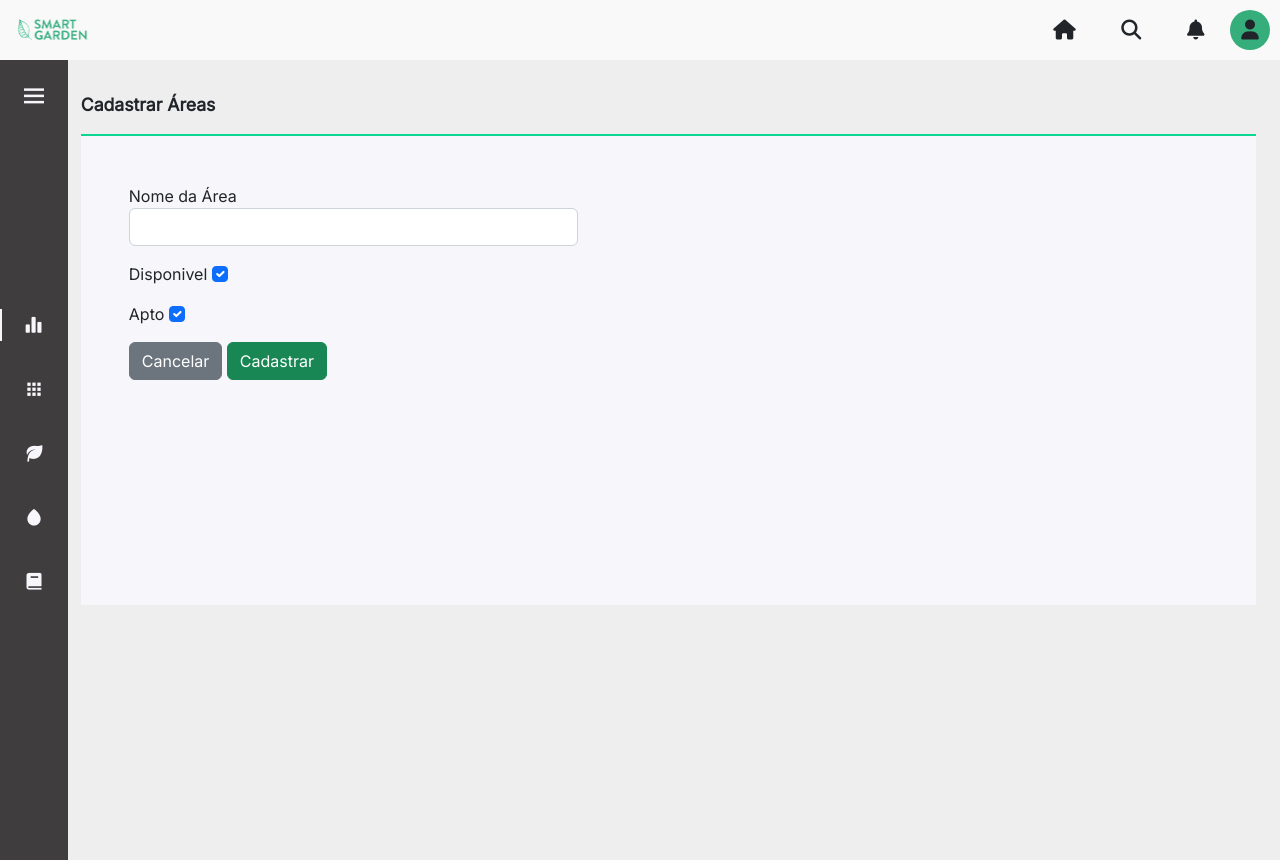
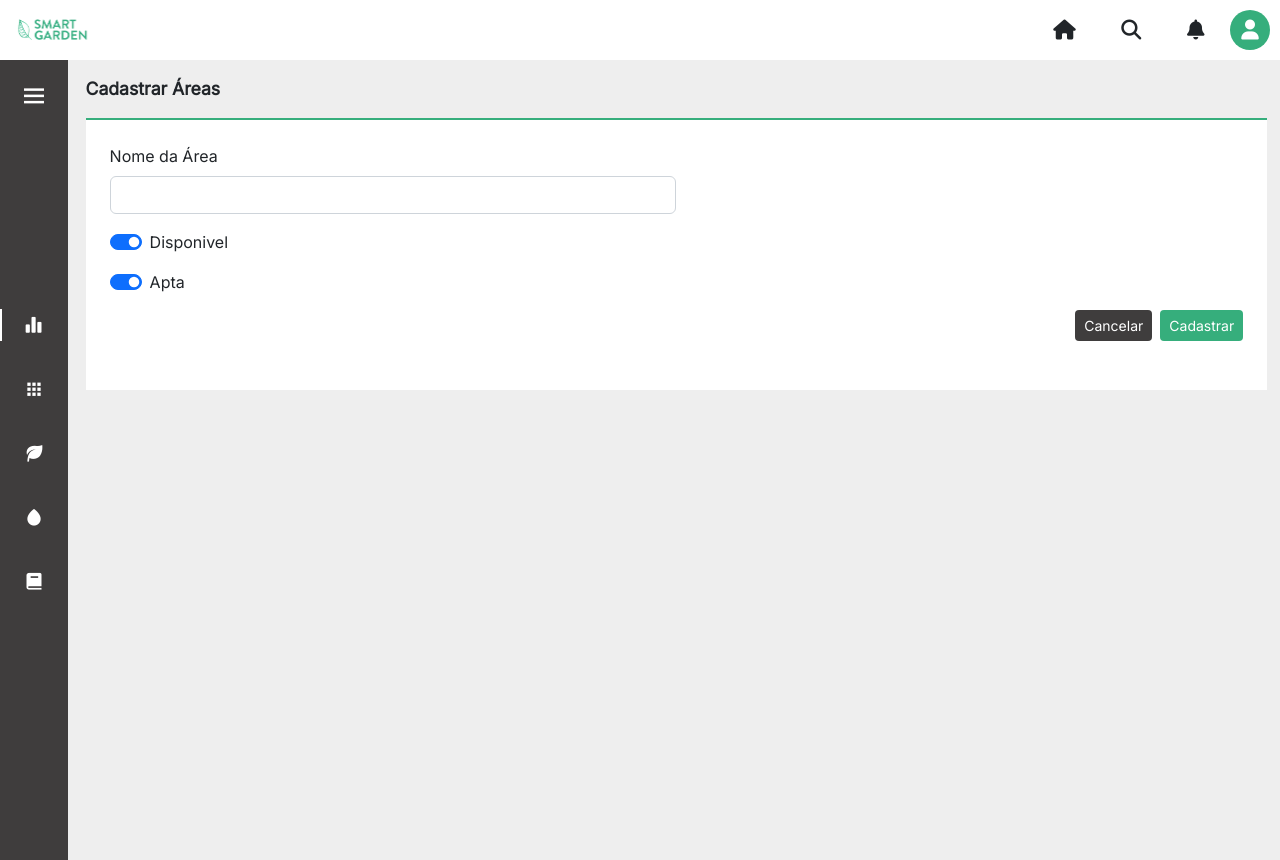
Before and after one commit to ViviFerreira/projeto_web_smartgarden, a Django app: template templates/cadastrar_areas.html in a window 1280 px wide. Run offline with Django 4.2, Linux system fonts and the light colour scheme; the template is opened without the code that fills it: values named after a table or form of the project are taken from there, others are empty; some libraries are stand-ins or nearby versions.

Commit message:
Melhorando o formulário de cadastro de áreas

```diff
--- a/core/models.py
+++ b/core/models.py
@@ -11,7 +11,7 @@ class Categoria(models.Model):
 class AreaCultivo(models.Model):
     nome = models.CharField(max_length=100)
     disponivel = models.BooleanField(blank=False, null=False, default=True)
-    apto = models.BooleanField(blank=False, null=False, default=True)
+    apta = models.BooleanField(blank=False, null=False, default=True)
     def __str__(self):
         return self.nome
 
--- a/core/urls.py
+++ b/core/urls.py
@@ -7,5 +7,5 @@ urlpatterns = [
     path('', views.home, name='home'),
     path('inicio/', views.inicio, name='inicio'),
     path('areas/', views.areas, name='areas'),
-    path('cadastrar_areas/', views.cadastrar_areas, name='cadastrar_areas')
+    path('areas/cadastrar_areas/', views.cadastrar_areas, name='cadastrar_areas')
 ]
--- a/static/css/forms.css
+++ b/static/css/forms.css
@@ -1,6 +1,20 @@
 .container_forms {
-	width: 98%;
-	height: 60%;
-	border-top: 2px solid var(--green-primary);
+	padding: 1.5rem;
+	padding-bottom: 5rem;
+	margin: 0 auto;
+	border-top: 2px solid var(--green-secondary);
 	background-color: var(--white-color);
 }
+
+.btn_cancelar {
+	background-color: var(--gray-dark);
+	color: var(--white-color);
+	float: right;
+}
+
+.btn_salvar {
+	background-color: var(--green-secondary);
+	color: var(--white-color);
+	float: right;
+	margin-left: 0.5rem;
+}
--- a/static/css/global.css
+++ b/static/css/global.css
@@ -10,7 +10,8 @@
 	--nav-width: 68px;
 	--gray-dark: #3f3d3d;
 	--green-primary: #0bd692;
-	--white-color: #f7f6fb;
+	--green-secondary: #36ae7c;
+	--white-color: #ffffff;
 	--light-color: #eeeeee;
 	--body-font: 'Inter', sans-serif;
 	--title-font: 'Roboto' sans-serif;
@@ -33,7 +34,6 @@ body {
 }
 
 .title-page {
-	padding-top: 1rem;
 	font-family: var(--title-font);
 	font-weight: 700;
 	font-size: 1.1rem;
--- a/static/css/layout.css
+++ b/static/css/layout.css
@@ -17,13 +17,14 @@ main {
 	position: relative;
 	transition: 0.5s;
 	padding-top: 1rem;
-	padding-left: calc(var(--nav-width) + 1%);
+	padding-left: calc(var(--nav-width) + 1.1rem);
+	padding-right: 1%;
 	background-color: var(--light-color);
 	max-width: 100vw;
 }
 
 .main-ml {
-	padding-left: calc(var(--nav-width) + 1% + 156px);
+	padding-left: calc(var(--nav-width) + 1.1rem + 156px);
 }
 
 aside {
--- a/static/css/layout_header.css
+++ b/static/css/layout_header.css
@@ -2,7 +2,7 @@
 	display: flex;
 	align-items: center;
 	padding: 10px;
-	background-color: #f9f9f9;
+	background-color: var(--white-color);
 	list-style: none;
 	font-size: 20px;
 	justify-content: space-between;
@@ -18,19 +18,23 @@
 }
 
 .itens li:not(:last-child):hover {
-	color: #36ae7c;
+	color: var(--green-secondary);
 }
 
 .itens li:last-child:hover {
-	color: #fff;
+	color: var(--white-color);
 }
 
 .circle {
 	display: flex;
 	width: 40px;
 	height: 40px;
-	background-color: #36ae7c;
+	background-color: var(--green-secondary);
 	border-radius: 25px;
 	justify-content: center;
 	align-items: center;
 }
+
+.circle a i {
+	color: var(--white-color);
+}
--- a/templates/cadastrar_areas.html
+++ b/templates/cadastrar_areas.html
@@ -3,20 +3,23 @@
 <p class="title-page">Cadastrar Áreas</p>
 <p />
 
-<section class="container_forms p-5">
+<section class="container_forms">
 	<form action="{% url 'cadastrar_areas' %}" method="post">
 		{% csrf_token %} {% for field in form.visible_fields %}
-		<div class="form-group col-5">
-			<div class="mb-3">
+		<div class="form-group col-6 mb-3">
+			{% if field.label == 'Disponivel' or field.label == 'Apta' %}
+			<div class="form-check form-switch">
+				{{field|add_class:'form-check-input'}}
 				<label for="{{field.id_for_label}}">{{field.label}}</label>
-				{% if field.label == 'Disponivel' or field.label == 'Apto' %}
-				{{field|add_class:'form-check-input'}} {%else%}
-				{{field|add_class:'form-control'}} {% endif %}
 			</div>
+
+			{%else%}
+			<label for="{{field.id_for_label}}" class="mb-2">{{field.label}}</label>
+			{{field|add_class:'form-control'}} {% endif %}
 		</div>
 		{% endfor %}
-		<input type="submit" value="Cancelar" class="btn btn-secondary" />
-		<input type="submit" value="Cadastrar" class="btn btn-success" />
+		<input type="submit" value="Cadastrar" class="btn btn-sm btn_salvar" />
+		<input type="submit" value="Cancelar" class="btn btn-sm btn_cancelar" />
 	</form>
 </section>
 
```
Also changed, not shown: static/css/header.css (+16 -17 lines), templates/partials/_header.html (+6 -1 lines).
